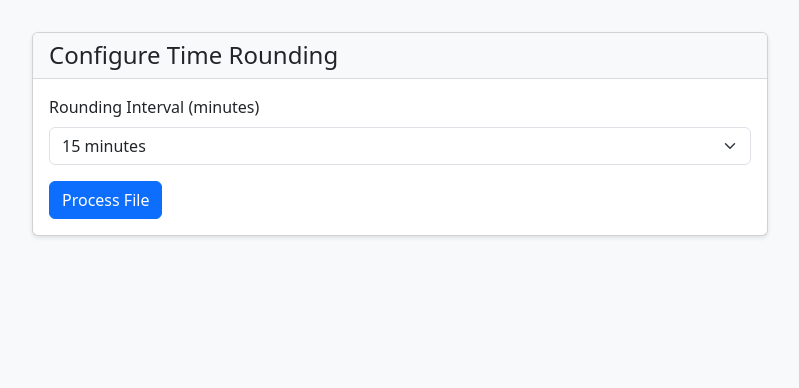
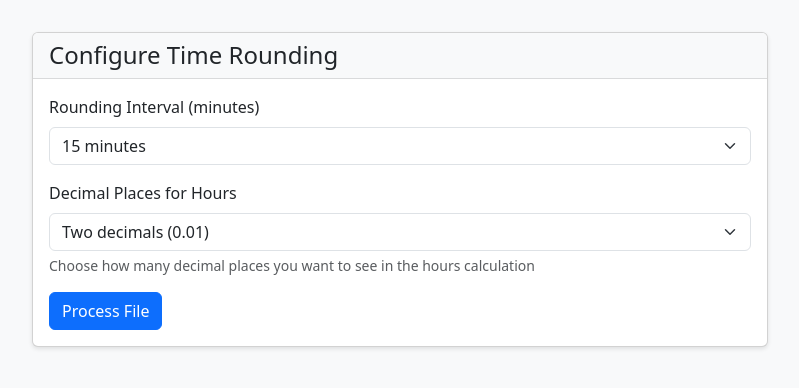
Before and after one commit to BernaValdivieso/simple-clock-app, a Flask app: page /process/1 in a window 1280 px wide. Shown: the part 56-444 px from the top of the page, without its empty margins (240-1039 px from the left). Run offline with Flask 3, Linux system fonts and the light colour scheme.

Commit message:
fix: decimal places

```diff
--- a/app/routes.py
+++ b/app/routes.py
@@ -32,36 +32,37 @@ def process_file(filename):
         return render_template('process.html', filename=filename)
 
     try:
-        # Get rounding interval
+        # Obtener el intervalo de redondeo y decimales
         interval = int(request.form.get('interval', 15))
+        decimals = request.form.get('decimals', 'all')
 
-        # Read file from specific sheet
+        # Leer el archivo de la hoja específica
         filepath = os.path.join(current_app.config['UPLOAD_FOLDER'], filename)
         df = pd.read_excel(filepath, sheet_name='9. Payroll')
 
-        # Process times
-        df_processed = process_clock_times(df, interval)
+        # Procesar los tiempos
+        df_processed = process_clock_times(df, interval, decimals)
 
-        # Save processed file with adjusted columns
+        # Guardar el archivo procesado con columnas ajustadas
         output_filename = f'processed_{filename}'
         output_path = os.path.join(current_app.config['PROCESSED_FOLDER'], output_filename)
 
-        # Create ExcelWriter
+        # Crear un ExcelWriter
         with pd.ExcelWriter(output_path, engine='openpyxl') as writer:
-            # Write DataFrame
+            # Escribir el DataFrame
             df_processed.to_excel(writer, index=False, sheet_name='Sheet1')
 
-            # Get worksheet
+            # Obtener la hoja de trabajo
             worksheet = writer.sheets['Sheet1']
 
-            # Adjust column widths
+            # Ajustar el ancho de las columnas
             for idx, col in enumerate(df_processed.columns):
-                # Get maximum content length
+                # Obtener la longitud máxima del contenido de la columna
                 max_length = max(
-                    df_processed[col].astype(str).apply(len).max(),  # content length
-                    len(str(col))  # column name length
+                    df_processed[col].astype(str).apply(len).max(),  # longitud del contenido
+                    len(str(col))  # longitud del nombre de la columna
                 )
-                # Adjust column width (add some extra space)
+                # Ajustar el ancho de la columna (agregar un poco de espacio extra)
                 worksheet.column_dimensions[chr(65 + idx)].width = max_length + 2
 
         return redirect(url_for('main.download_file', filename=output_filename))
--- a/templates/process.html
+++ b/templates/process.html
@@ -22,6 +22,19 @@
                         </select>
                     </div>
 
+                    <div class="mb-3">
+                        <label for="decimals" class="form-label">Decimal Places for Hours</label>
+                        <select class="form-select" id="decimals" name="decimals">
+                            <option value="all">Show all decimals</option>
+                            <option value="0">No decimals (0)</option>
+                            <option value="1">One decimal (0.1)</option>
+                            <option value="2" selected>Two decimals (0.01)</option>
+                            <option value="3">Three decimals (0.001)</option>
+                            <option value="4">Four decimals (0.0001)</option>
+                        </select>
+                        <div class="form-text">Choose how many decimal places you want to see in the hours calculation</div>
+                    </div>
+
                     <button type="submit" class="btn btn-primary">Process File</button>
                 </form>
             </div>
```
Also changed, not shown: app/utils.py (+12 -6 lines).
